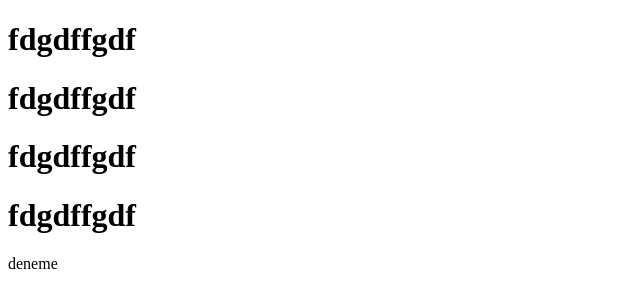
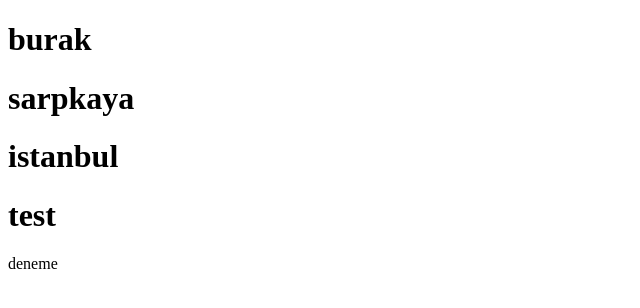
Before and after one commit to buraksarpkaya89/techSkill2, a plain HTML site: page index.html in a window 1280 px wide. Shown: the whole page, without its empty margins (0-640 px from the left). Drawn offline with Linux system fonts and the light colour scheme.

Commit message:
Update index.html

```diff
--- a/index.html
+++ b/index.html
@@ -8,10 +8,10 @@
   </head>
 
   <body>
-    <h1>fdgdffgdf</h1>
-    <h1>fdgdffgdf</h1>
-    <h1>fdgdffgdf</h1>
-    <h1>fdgdffgdf</h1>
+    <h1>burak</h1>
+    <h1>sarpkaya</h1>
+    <h1>istanbul</h1>
+    <h1>test</h1>
     <div>deneme</div>
   </body>
 </html>
```
